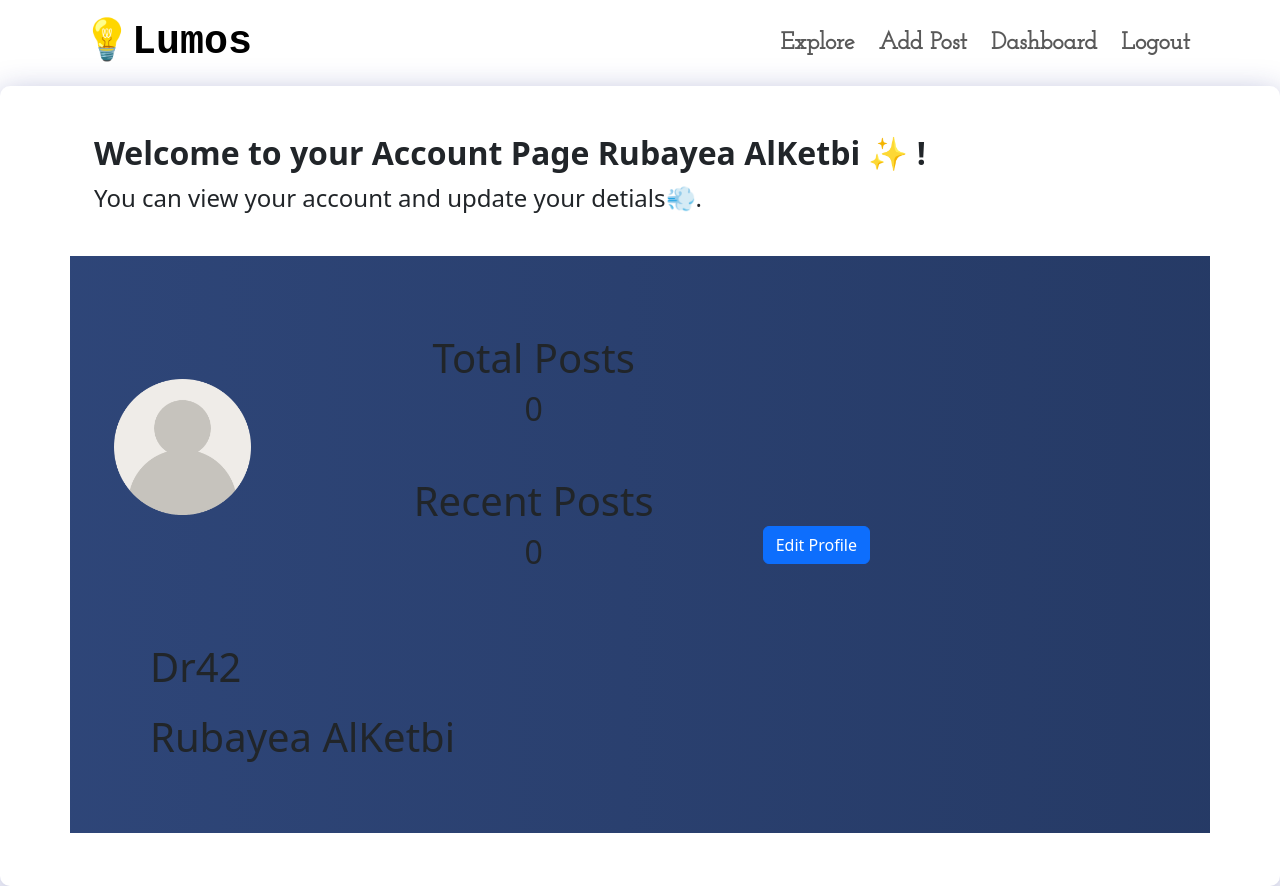
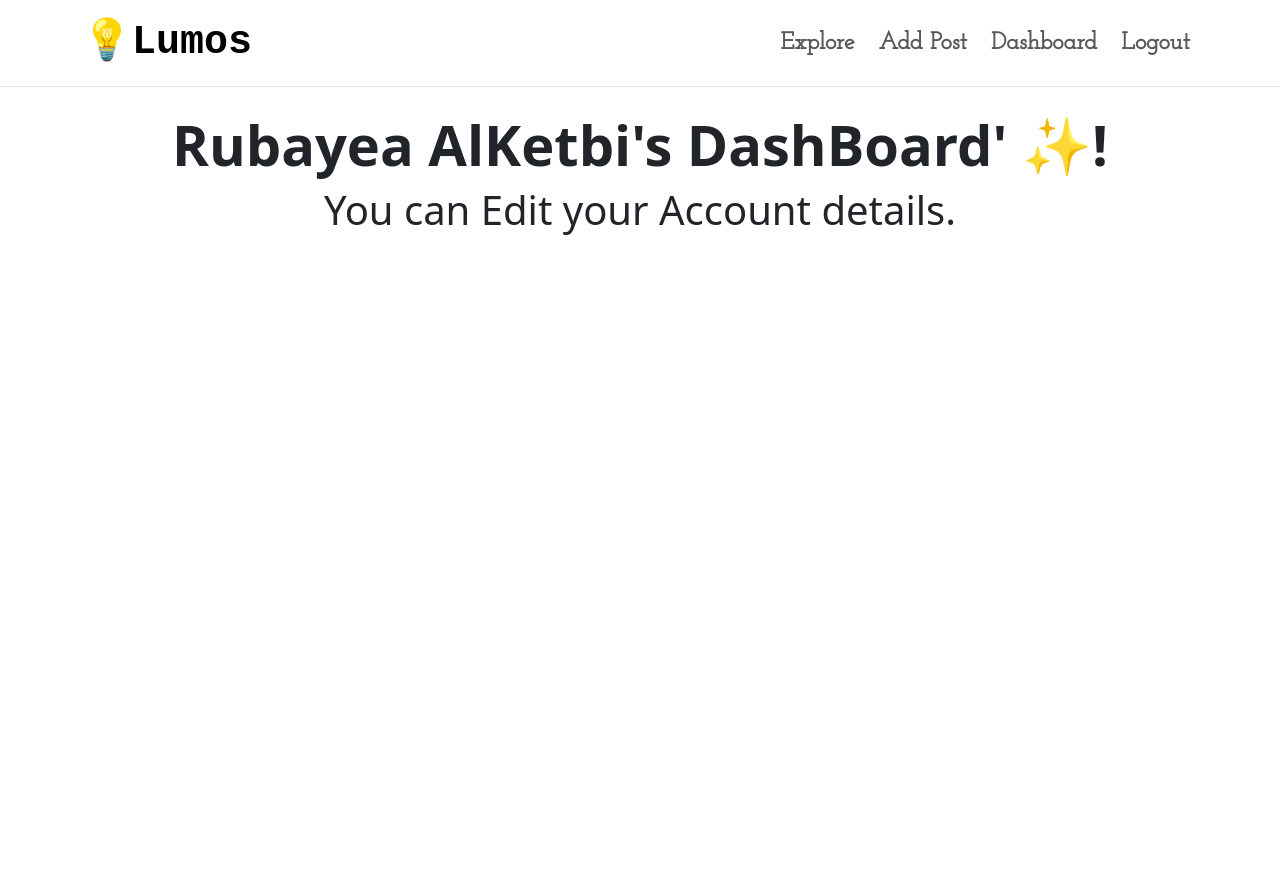
Before and after one commit to rubayeaAlketbi/Coursework_2, a Flask app: page /dashboard in a window 1280 px wide. Run offline with Flask 3, Linux system fonts and the light colour scheme; a user stored in the database is signed in.

Commit message:
Done Styling the pages

```diff
--- a/CW2/app/templates/register.html
+++ b/CW2/app/templates/register.html
@@ -1,6 +1,6 @@
 {% extends "home.html" %}
 {% block content %}
-<main class="container-fluid p-4 h-full movingGrade">
+<main class="container-fluid p-4 h-full movingGrade py-3">
     <div class="container">
         <div class="row p-2 d-flex justify-content-center align-items-center h-100">
             <div class="col-12 text-center">
--- a/CW2/app/templates/user_dash.html
+++ b/CW2/app/templates/user_dash.html
@@ -1,63 +1,12 @@
-{%extends "user_home.html"%}
-{%block content%}
+{% extends "user_home.html" %}
+{% block content %}
+<div class="h-full">
+<div class="container-fluid border-top py-4">
+    <section class="container-sm my-auto text-center">
+        <h1 class="display-4 fw-bold">{{ user.name }}'s DashBoard' ✨!</h1>
+        <p class="display-6 fw-light">You can Edit your Account details.</p>
+    </section>
+</div>
 
 
-<div class="container-fluid h-full m-aut0 py-4 neoBackground ">
-    <section class="container-sm my-auto ">
-        <div class="row d-flex flex-column flex-sm-row m-auto align-items-center">
-            <div class="col col-md-12 col-sm-12 my-4">
-                <h1 class="fs-2 fw-bold pl-1">Welcome to your Account Page {{user.name}} ✨ !</h1>
-                <p class="fs-4 fw-light"> You can view your account and update your detials💨.</p>
-            </div>
-        </div>
-    </section>
-    <div class="container movingGrade">
-        <div class="row d-flex flex-row p-4 align-items-center">
-            <div class="col-md-5 justify-content-start">
-                <div class="row">
-                    <div class="col-md-12">
-                        {%if not user.avatar%}
-                        <img src="{{url_for('static', filename='img/user.png')}}" style="max-width:65%; max-height:auto; object-fill:contain; padding:0.5rem">
-                        {%else%}
-                        {{user.avatar(class="img-fluid rounded-circle")}}
-                        {%endif%}
-                    </div>
-                </div>
-            </div>
-
-            <div class="col-md-7 text-start">
-                <div class="row d-flex flex-row p-4 align-items-center">
-                    <div class="col-md-12">
-                        <div class="info-box pr-4">
-                            <h1>Total Posts</h1>
-                            <h2>0</h2>
-                        </div>
-                    </div>
-                    <div class="col-md-12">
-                        <div class="info-box ">
-                            <h1>Recent Posts</h1>
-                            <h2>0</h2>
-                        </div>
-                    </div>
-                </div>
-            </div>
-
-        <div class="row d-flex flex-row p-4 align-items-center">
-            <div class="col-md-12">
-                <ul class="user-info m-auto p-6 ">
-                    <li class= "fs-1 fw-light pb-3">{{user.username}}</span></li>
-                    <h1 class= "fs-1 fw-light pb-3"> {{user.name}}</h1>
-                </ul>
-            </div>
-        </div>
-    </div>
-    <div class="container">
-        <div class="row d-flex flex-row p-4 align-items-center">
-            <div class="col-md-6">
-                <a href="{{url_for('edit_account')}}" class="btn btn-primary">Edit Profile</a>
-            </div>
-        </div>
-    </div>
-</div>
-
-{%endblock content%}
+{% endblock content %}
--- a/CW2/app/views.py
+++ b/CW2/app/views.py
@@ -92,7 +92,7 @@ def login():
             if(user.username == 'admin'):
                 return redirect('/admin')
             else:
-                return redirect('/dashboard')
+                return redirect('/explore')
         else:
             return redirect('/login')
     return render_template("login.html",login_form = login_form)
@@ -132,7 +132,7 @@ def userDash():
         if(user is not None or email is not None):
             # If the user exists, then ask to change username or email
             print("Change username or email")
-            return redirect('/dashboard')
+            return redirect('/explore')
         # If the email and username is unique then update the user
         else:
             print("User does not exist")
@@ -229,6 +229,7 @@ def add_post():
 
         # Commit once to insert everything
         db.session.commit()
+        flash('Your post has been created! , Check it out in the explore page')
     print ("Hello")
     return render_template("add_post.html",post_form = post_form)
 
```
Also changed, not shown: CW2/app/templates/add_post.html (+12 -3 lines), CW2/app/templates/explore.html (+13 -15 lines), CW2/app/templates/post_page.html (+20 -11 lines), CW2/app.db.
